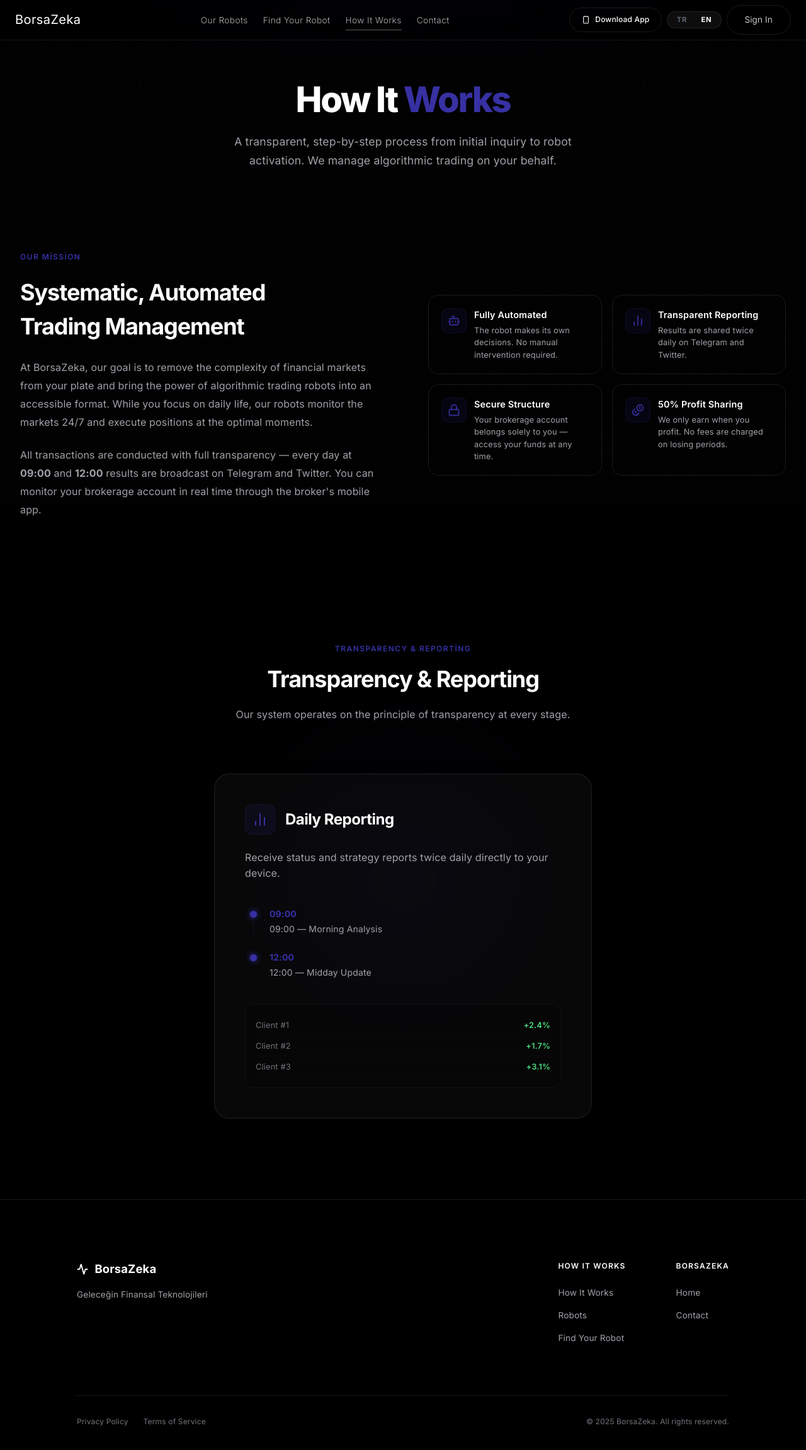
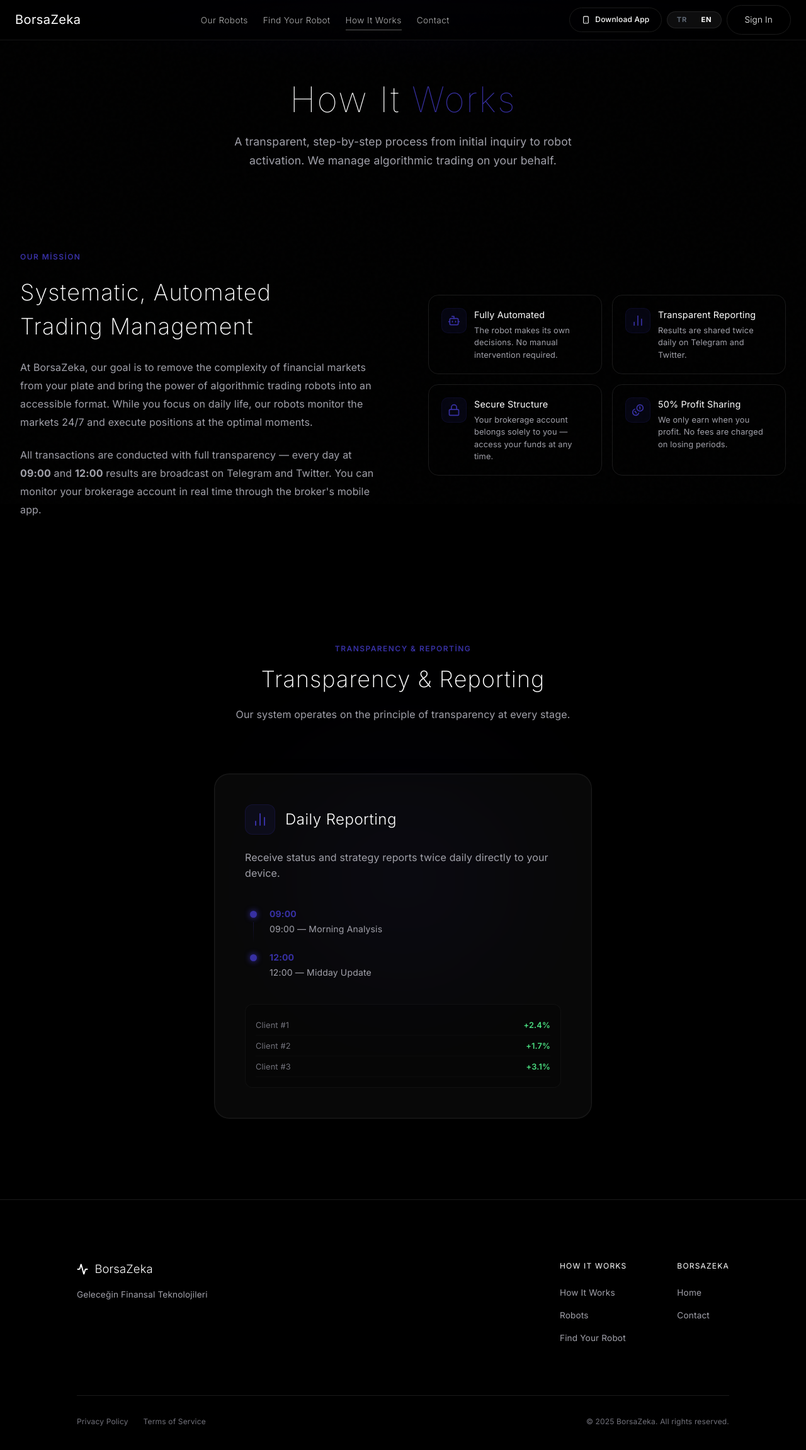
Before and after one commit to ayshegulkoca/borsazeka-dashboard, a Next.js app: page /surec in a window 1280 px wide. Shown: the top 2302 px of the page at 63% size. Built offline with nearby package versions, Linux system fonts and the light colour scheme; no server answers.

Commit message:
style: unified typography with premium thin/extra-light weights across all pages

```diff
--- a/app/components/landing/global-footer.module.css
+++ b/app/components/landing/global-footer.module.css
@@ -29,7 +29,7 @@
   align-items: center;
   gap: 0.65rem;
   font-size: 1.15rem;
-  font-weight: 700;
+  font-weight: 300; /* Lighter logo */
   color: #FFFFFF;
   text-decoration: none;
   margin-bottom: 1rem;
@@ -55,7 +55,7 @@
 
 .groupTitle {
   font-size: 0.75rem;
-  font-weight: 600;
+  font-weight: 400;
   text-transform: uppercase;
   letter-spacing: 0.1em;
   color: #FFFFFF;
--- a/app/components/landing/landing.module.css
+++ b/app/components/landing/landing.module.css
@@ -899,7 +899,7 @@
 
 .robotName {
   font-size: 0.95rem;
-  font-weight: 600;
+  font-weight: 400;
   color: var(--text-primary);
   margin-bottom: 0.3rem;
 }
@@ -913,7 +913,7 @@
 .robotBadge {
   display: inline-block;
   font-size: 0.7rem;
-  font-weight: 600;
+  font-weight: 500;
   padding: 0.2rem 0.65rem;
   border-radius: 100px;
   background: rgba(79, 70, 229, 0.12);
@@ -987,7 +987,7 @@
 
 .pricingPlanName {
   font-size: 0.8rem;
-  font-weight: 600;
+  font-weight: 400;
   letter-spacing: 0.08em;
   text-transform: uppercase;
   color: var(--text-muted);
@@ -996,7 +996,7 @@
 
 .pricingPrice {
   font-size: 2.5rem;
-  font-weight: 800;
+  font-weight: 200;
   color: var(--text-primary);
   letter-spacing: -0.04em;
   margin-bottom: 0.25rem;
--- a/app/components/landing/robots.module.css
+++ b/app/components/landing/robots.module.css
@@ -31,8 +31,8 @@
 
 .heroTitle {
   font-size: clamp(1.75rem, 4vw, 2.75rem);
-  font-weight: 800;
-  letter-spacing: -0.04em;
+  font-weight: 100; /* Ultra Light */
+  letter-spacing: 0.04em;
   color: var(--text-primary);
   margin-bottom: 1rem;
 }
@@ -172,7 +172,7 @@
 
 .cardName {
   font-size: 1rem;
-  font-weight: 700;
+  font-weight: 400; /* Medium-Thin */
   margin-bottom: 0.4rem;
   line-height: 1.3;
 }
@@ -293,7 +293,7 @@
   padding: 0.875rem 2.25rem;
   border-radius: 12px;
   font-size: 1rem;
-  font-weight: 700;
+  font-weight: 500;
   background: var(--accent-primary);
   color: #000000;
   transition: all 0.2s;
--- a/app/components/landing/surec.module.css
+++ b/app/components/landing/surec.module.css
@@ -88,8 +88,8 @@
 
 .heroTitle {
   font-size: clamp(2rem, 5vw, 3.5rem);
-  font-weight: 800;
-  letter-spacing: -0.04em;
+  font-weight: 100; /* Ultra Light */
+  letter-spacing: 0.04em;
   line-height: 1.1;
   color: var(--text-primary);
   margin-bottom: 1.25rem;
@@ -139,8 +139,8 @@
 
 .sectionTitle {
   font-size: clamp(1.5rem, 3.5vw, 2.25rem);
-  font-weight: 700;
-  letter-spacing: -0.03em;
+  font-weight: 200; /* Extra Light */
+  letter-spacing: 0.03em;
   color: var(--text-primary);
   margin-bottom: 1rem;
 }
@@ -216,7 +216,7 @@
 
 .missionCardTitle {
   font-size: 0.9rem;
-  font-weight: 600;
+  font-weight: 400;
   color: var(--text-primary);
   margin-bottom: 0.3rem;
 }
@@ -410,7 +410,7 @@
 
 .stepTitle {
   font-size: 1.1rem;
-  font-weight: 700;
+  font-weight: 400;
   color: var(--text-primary);
   margin-bottom: 0.5rem;
 }
@@ -508,9 +508,9 @@
 
 .cardTitle {
   font-size: 1.5rem;
-  font-weight: 700;
+  font-weight: 300;
   color: var(--text-primary);
-  letter-spacing: -0.02em;
+  letter-spacing: 0.02em;
 }
 
 .cardInfo {
@@ -633,8 +633,8 @@
 
 .ctaTitle {
   font-size: clamp(2rem, 4vw, 3rem);
-  font-weight: 800;
-  letter-spacing: -0.04em;
+  font-weight: 200;
+  letter-spacing: 0.02em;
   color: var(--text-primary);
   margin-bottom: 1rem;
 }
```
Also changed, not shown: app/components/landing/iletisim.module.css (+4 -4 lines), app/components/landing/wizard.module.css (+6 -6 lines).
